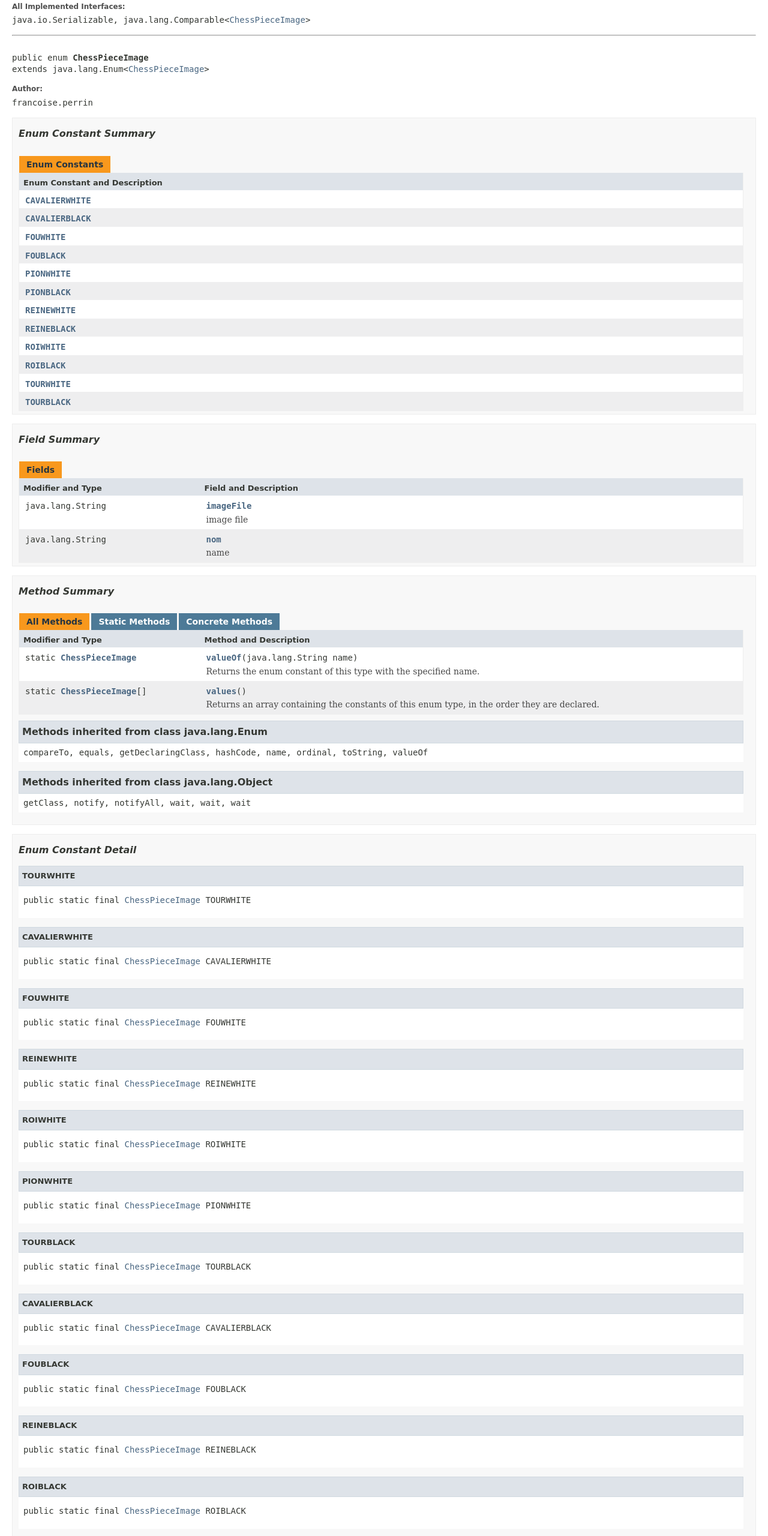
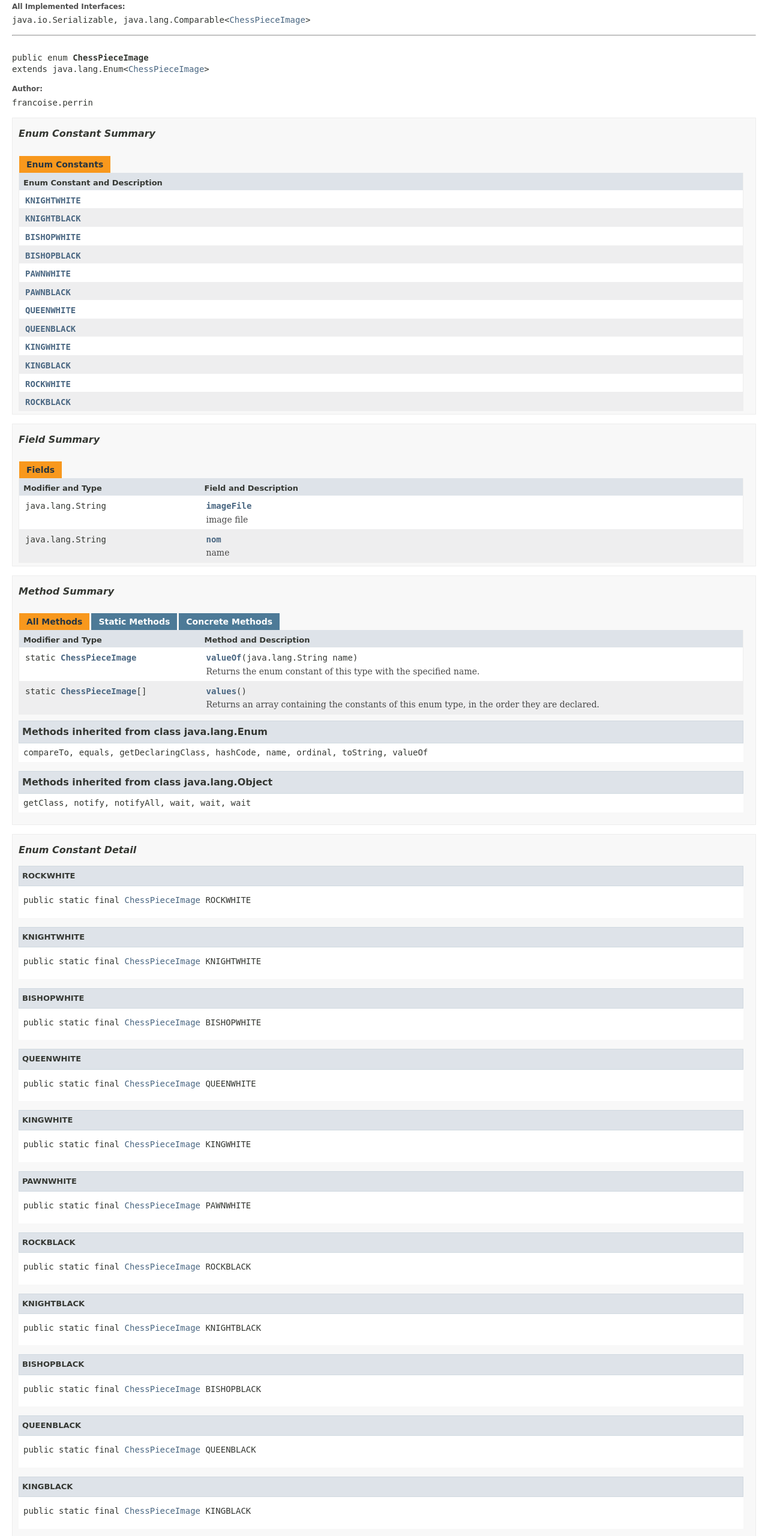
Before and after one commit to skydread1/chess-game, a plain HTML site: page ChessProject/doc/tools/ChessPieceImage.html in a window 1280 px wide. Shown: the part 230-2790 px from the top of the page at 60% size. Drawn offline with Linux system fonts and the light colour scheme; a web font is replaced by a local one.

Commit message:
translate tools package

```diff
--- a/ChessProject/doc/tools/ChessPieceImage.html
+++ b/ChessProject/doc/tools/ChessPieceImage.html
@@ -142,40 +142,40 @@ extends java.lang.Enum&lt;<a href="../tools/ChessPieceImage.html" title="enum in
 <th class="colOne" scope="col">Enum Constant and Description</th>
 </tr>
 <tr class="altColor">
-<td class="colOne"><code><span class="memberNameLink"><a href="../tools/ChessPieceImage.html#CAVALIERWHITE">CAVALIERWHITE</a></span></code>&nbsp;</td>
+<td class="colOne"><code><span class="memberNameLink"><a href="../tools/ChessPieceImage.html#KNIGHTWHITE">KNIGHTWHITE</a></span></code>&nbsp;</td>
 </tr>
 <tr class="rowColor">
-<td class="colOne"><code><span class="memberNameLink"><a href="../tools/ChessPieceImage.html#CAVALIERBLACK">CAVALIERBLACK</a></span></code>&nbsp;</td>
+<td class="colOne"><code><span class="memberNameLink"><a href="../tools/ChessPieceImage.html#KNIGHTBLACK">KNIGHTBLACK</a></span></code>&nbsp;</td>
 </tr>
 <tr class="altColor">
-<td class="colOne"><code><span class="memberNameLink"><a href="../tools/ChessPieceImage.html#FOUWHITE">FOUWHITE</a></span></code>&nbsp;</td>
+<td class="colOne"><code><span class="memberNameLink"><a href="../tools/ChessPieceImage.html#BISHOPWHITE">BISHOPWHITE</a></span></code>&nbsp;</td>
 </tr>
 <tr class="rowColor">
-<td class="colOne"><code><span class="memberNameLink"><a href="../tools/ChessPieceImage.html#FOUBLACK">FOUBLACK</a></span></code>&nbsp;</td>
+<td class="colOne"><code><span class="memberNameLink"><a href="../tools/ChessPieceImage.html#BISHOPBLACK">BISHOPBLACK</a></span></code>&nbsp;</td>
 </tr>
 <tr class="altColor">
-<td class="colOne"><code><span class="memberNameLink"><a href="../tools/ChessPieceImage.html#PIONWHITE">PIONWHITE</a></span></code>&nbsp;</td>
+<td class="colOne"><code><span class="memberNameLink"><a href="../tools/ChessPieceImage.html#PAWNWHITE">PAWNWHITE</a></span></code>&nbsp;</td>
 </tr>
 <tr class="rowColor">
-<td class="colOne"><code><span class="memberNameLink"><a href="../tools/ChessPieceImage.html#PIONBLACK">PIONBLACK</a></span></code>&nbsp;</td>
+<td class="colOne"><code><span class="memberNameLink"><a href="../tools/ChessPieceImage.html#PAWNBLACK">PAWNBLACK</a></span></code>&nbsp;</td>
 </tr>
 <tr class="altColor">
-<td class="colOne"><code><span class="memberNameLink"><a href="../tools/ChessPieceImage.html#REINEWHITE">REINEWHITE</a></span></code>&nbsp;</td>
+<td class="colOne"><code><span class="memberNameLink"><a href="../tools/ChessPieceImage.html#QUEENWHITE">QUEENWHITE</a></span></code>&nbsp;</td>
 </tr>
 <tr class="rowColor">
-<td class="colOne"><code><span class="memberNameLink"><a href="../tools/ChessPieceImage.html#REINEBLACK">REINEBLACK</a></span></code>&nbsp;</td>
+<td class="colOne"><code><span class="memberNameLink"><a href="../tools/ChessPieceImage.html#QUEENBLACK">QUEENBLACK</a></span></code>&nbsp;</td>
 </tr>
 <tr class="altColor">
-<td class="colOne"><code><span class="memberNameLink"><a href="../tools/ChessPieceImage.html#ROIWHITE">ROIWHITE</a></span></code>&nbsp;</td>
+<td class="colOne"><code><span class="memberNameLink"><a href="../tools/ChessPieceImage.html#KINGWHITE">KINGWHITE</a></span></code>&nbsp;</td>
 </tr>
 <tr class="rowColor">
-<td class="colOne"><code><span class="memberNameLink"><a href="../tools/ChessPieceImage.html#ROIBLACK">ROIBLACK</a></span></code>&nbsp;</td>
+<td class="colOne"><code><span class="memberNameLink"><a href="../tools/ChessPieceImage.html#KINGBLACK">KINGBLACK</a></span></code>&nbsp;</td>
 </tr>
 <tr class="altColor">
-<td class="colOne"><code><span class="memberNameLink"><a href="../tools/ChessPieceImage.html#TOURWHITE">TOURWHITE</a></span></code>&nbsp;</td>
+<td class="colOne"><code><span class="memberNameLink"><a href="../tools/ChessPieceImage.html#ROCKWHITE">ROCKWHITE</a></span></code>&nbsp;</td>
 </tr>
 <tr class="rowColor">
-<td class="colOne"><code><span class="memberNameLink"><a href="../tools/ChessPieceImage.html#TOURBLACK">TOURBLACK</a></span></code>&nbsp;</td>
+<td class="colOne"><code><span class="memberNameLink"><a href="../tools/ChessPieceImage.html#ROCKBLACK">ROCKBLACK</a></span></code>&nbsp;</td>
 </tr>
 </table>
 </li>
@@ -261,112 +261,112 @@ the order they are declared.</div>
 <!--   -->
 </a>
 <h3>Enum Constant Detail</h3>
-<a name="TOURWHITE">
+<a name="ROCKWHITE">
 <!--   -->
 </a>
 <ul class="blockList">
 <li class="blockList">
-<h4>TOURWHITE</h4>
-<pre>public static final&nbsp;<a href="../tools/ChessPieceImage.html" title="enum in tools">ChessPieceImage</a> TOURWHITE</pre>
+<h4>ROCKWHITE</h4>
+<pre>public static final&nbsp;<a href="../tools/ChessPieceImage.html" title="enum in tools">ChessPieceImage</a> ROCKWHITE</pre>
 </li>
 </ul>
-<a name="CAVALIERWHITE">
+<a name="KNIGHTWHITE">
 <!--   -->
 </a>
 <ul class="blockList">
 <li class="blockList">
-<h4>CAVALIERWHITE</h4>
-<pre>public static final&nbsp;<a href="../tools/ChessPieceImage.html" title="enum in tools">ChessPieceImage</a> CAVALIERWHITE</pre>
+<h4>KNIGHTWHITE</h4>
+<pre>public static final&nbsp;<a href="../tools/ChessPieceImage.html" title="enum in tools">ChessPieceImage</a> KNIGHTWHITE</pre>
 </li>
 </ul>
-<a name="FOUWHITE">
+<a name="BISHOPWHITE">
 <!--   -->
 </a>
 <ul class="blockList">
 <li class="blockList">
-<h4>FOUWHITE</h4>
-<pre>public static final&nbsp;<a href="../tools/ChessPieceImage.html" title="enum in tools">ChessPieceImage</a> FOUWHITE</pre>
+<h4>BISHOPWHITE</h4>
+<pre>public static final&nbsp;<a href="../tools/ChessPieceImage.html" title="enum in tools">ChessPieceImage</a> BISHOPWHITE</pre>
 </li>
 </ul>
-<a name="REINEWHITE">
+<a name="QUEENWHITE">
 <!--   -->
 </a>
 <ul class="blockList">
 <li class="blockList">
-<h4>REINEWHITE</h4>
-<pre>public static final&nbsp;<a href="../tools/ChessPieceImage.html" title="enum in tools">ChessPieceImage</a> REINEWHITE</pre>
+<h4>QUEENWHITE</h4>
+<pre>public static final&nbsp;<a href="../tools/ChessPieceImage.html" title="enum in tools">ChessPieceImage</a> QUEENWHITE</pre>
 </li>
 </ul>
-<a name="ROIWHITE">
+<a name="KINGWHITE">
 <!--   -->
 </a>
 <ul class="blockList">
 <li class="blockList">
-<h4>ROIWHITE</h4>
-<pre>public static final&nbsp;<a href="../tools/ChessPieceImage.html" title="enum in tools">ChessPieceImage</a> ROIWHITE</pre>
+<h4>KINGWHITE</h4>
+<pre>public static final&nbsp;<a href="../tools/ChessPieceImage.html" title="enum in tools">ChessPieceImage</a> KINGWHITE</pre>
 </li>
 </ul>
-<a name="PIONWHITE">
+<a name="PAWNWHITE">
 <!--   -->
 </a>
 <ul class="blockList">
 <li class="blockList">
-<h4>PIONWHITE</h4>
-<pre>public static final&nbsp;<a href="../tools/ChessPieceImage.html" title="enum in tools">ChessPieceImage</a> PIONWHITE</pre>
+<h4>PAWNWHITE</h4>
+<pre>public static final&nbsp;<a href="../tools/ChessPieceImage.html" title="enum in tools">ChessPieceImage</a> PAWNWHITE</pre>
 </li>
 </ul>
-<a name="TOURBLACK">
+<a name="ROCKBLACK">
 <!--   -->
 </a>
 <ul class="blockList">
 <li class="blockList">
-<h4>TOURBLACK</h4>
-<pre>public static final&nbsp;<a href="../tools/ChessPieceImage.html" title="enum in tools">ChessPieceImage</a> TOURBLACK</pre>
+<h4>ROCKBLACK</h4>
+<pre>public static final&nbsp;<a href="../tools/ChessPieceImage.html" title="enum in tools">ChessPieceImage</a> ROCKBLACK</pre>
 </li>
 </ul>
-<a name="CAVALIERBLACK">
+<a name="KNIGHTBLACK">
 <!--   -->
 </a>
 <ul class="blockList">
 <li class="blockList">
-<h4>CAVALIERBLACK</h4>
-<pre>public static final&nbsp;<a href="../tools/ChessPieceImage.html" title="enum in tools">ChessPieceImage</a> CAVALIERBLACK</pre>
+<h4>KNIGHTBLACK</h4>
+<pre>public static final&nbsp;<a href="../tools/ChessPieceImage.html" title="enum in tools">ChessPieceImage</a> KNIGHTBLACK</pre>
 </li>
 </ul>
-<a name="FOUBLACK">
+<a name="BISHOPBLACK">
 <!--   -->
 </a>
 <ul class="blockList">
 <li class="blockList">
-<h4>FOUBLACK</h4>
-<pre>public static final&nbsp;<a href="../tools/ChessPieceImage.html" title="enum in tools">ChessPieceImage</a> FOUBLACK</pre>
+<h4>BISHOPBLACK</h4>
+<pre>public static final&nbsp;<a href="../tools/ChessPieceImage.html" title="enum in tools">ChessPieceImage</a> BISHOPBLACK</pre>
 </li>
 </ul>
-<a name="REINEBLACK">
+<a name="QUEENBLACK">
 <!--   -->
 </a>
 <ul class="blockList">
 <li class="blockList">
-<h4>REINEBLACK</h4>
-<pre>public static final&nbsp;<a href="../tools/ChessPieceImage.html" title="enum in tools">ChessPieceImage</a> REINEBLACK</pre>
+<h4>QUEENBLACK</h4>
+<pre>public static final&nbsp;<a href="../tools/ChessPieceImage.html" title="enum in tools">ChessPieceImage</a> QUEENBLACK</pre>
 </li>
 </ul>
-<a name="ROIBLACK">
+<a name="KINGBLACK">
 <!--   -->
 </a>
 <ul class="blockList">
 <li class="blockList">
-<h4>ROIBLACK</h4>
-<pre>public static final&nbsp;<a href="../tools/ChessPieceImage.html" title="enum in tools">ChessPieceImage</a> ROIBLACK</pre>
+<h4>KINGBLACK</h4>
+<pre>public static final&nbsp;<a href="../tools/ChessPieceImage.html" title="enum in tools">ChessPieceImage</a> KINGBLACK</pre>
 </li>
 </ul>
-<a name="PIONBLACK">
+<a name="PAWNBLACK">
 <!--   -->
 </a>
 <ul class="blockListLast">
 <li class="blockList">
-<h4>PIONBLACK</h4>
-<pre>public static final&nbsp;<a href="../tools/ChessPieceImage.html" title="enum in tools">ChessPieceImage</a> PIONBLACK</pre>
+<h4>PAWNBLACK</h4>
+<pre>public static final&nbsp;<a href="../tools/ChessPieceImage.html" title="enum in tools">ChessPieceImage</a> PAWNBLACK</pre>
 </li>
 </ul>
 </li>
```
Also changed, not shown: ChessProject/doc/tools/ChessPiecePos.html (+48 -48 lines), 12 other files.
